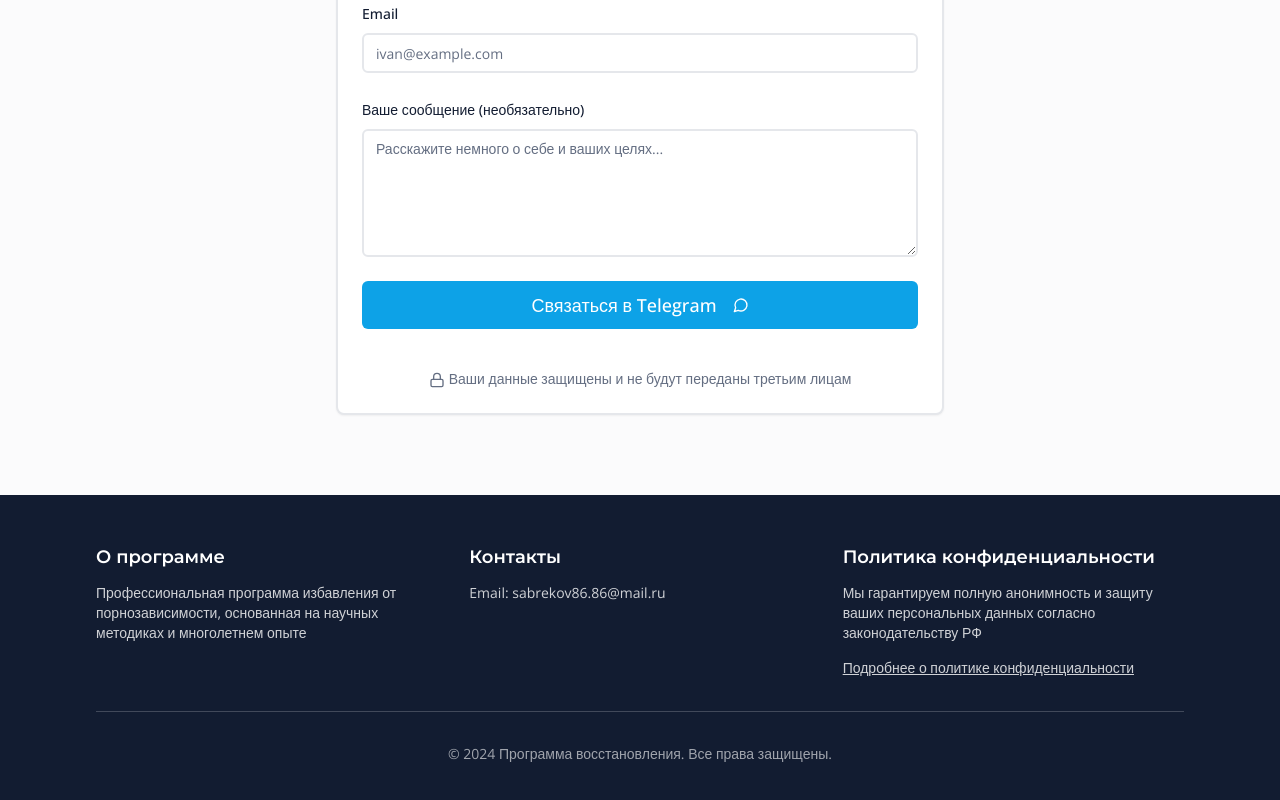
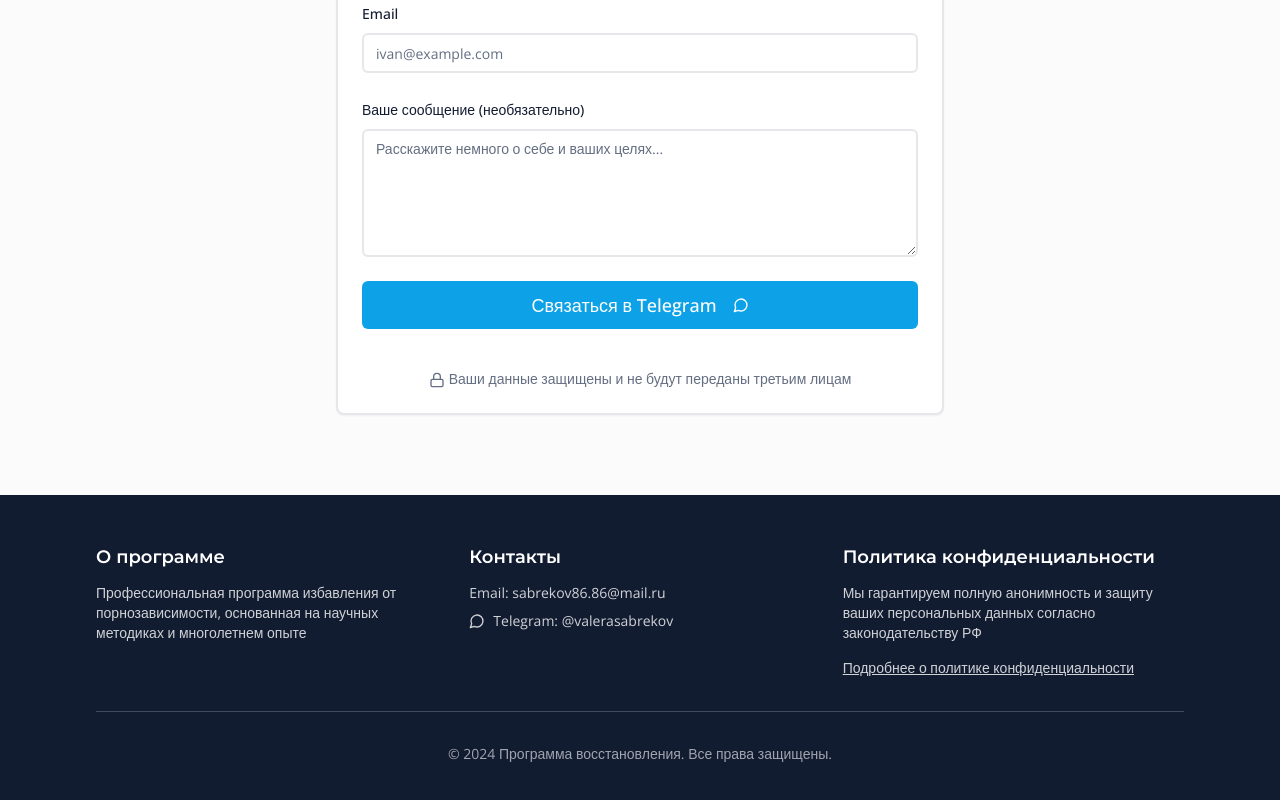
Before and after one commit to pr-poehali-dev/online-course-landing-porn-addiction, a React (Vite) app: page / in a window 1280 px wide. Shown: the part 5346-6146 px from the top of the page. Built offline with nearby package versions, Linux system fonts and the light colour scheme.

Commit message:
Добавить подтверждение

```diff
--- a/src/pages/Index.tsx
+++ b/src/pages/Index.tsx
@@ -538,6 +538,15 @@ const Index = () => {
               <h3 className="font-semibold text-lg mb-3">Контакты</h3>
               <div className="space-y-2 text-sm text-primary-foreground/80">
                 <p>Email: sabrekov86.86@mail.ru</p>
+                <a
+                  href="https://t.me/valerasabrekov"
+                  target="_blank"
+                  rel="noopener noreferrer"
+                  className="flex items-center gap-2 hover:text-primary-foreground transition-colors"
+                >
+                  <Icon name="MessageCircle" size={16} />
+                  <span>Telegram: @valerasabrekov</span>
+                </a>
               </div>
             </div>
             <div>
```
